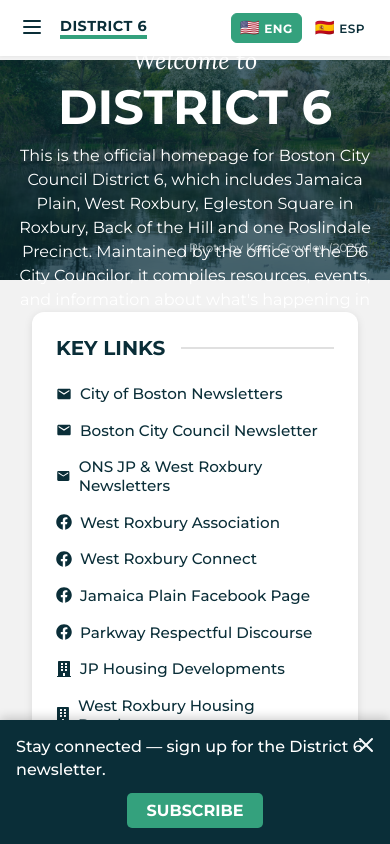
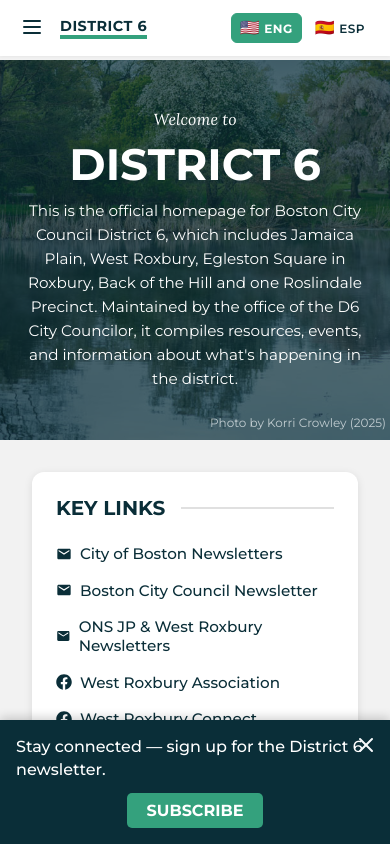
Before and after one commit to BU-Spark/pitne-district-6-app, a Next.js app in the folder next/: page / in a window 390 px wide. Shown: the top 844 px of the page. Built offline with nearby package versions, Linux system fonts and the light colour scheme; no server answers.

Commit message:
cleaned cramped header

```diff
--- a/next/app/components/NewsletterArchive/NewsletterArchive.tsx
+++ b/next/app/components/NewsletterArchive/NewsletterArchive.tsx
@@ -7,8 +7,7 @@ import { FaBuilding, FaFacebook, FaNewspaper, FaRoad } from 'react-icons/fa';
 import { FiAlertCircle, FiMapPin } from 'react-icons/fi';
 import { MdEmail } from 'react-icons/md';
 import { fetchNewsletters, Newsletter } from '../../utils/strapi.api';
-import 'react-pdf/dist/Page/AnnotationLayer.css';
-import 'react-pdf/dist/Page/TextLayer.css';
+
 
 const keyLinks = [
   {
--- a/next/app/home/HomePage.module.css
+++ b/next/app/home/HomePage.module.css
@@ -430,72 +430,65 @@
 
 /* Mobile friendly styles */
 @media (max-width: 768px) {
-  .hero {
-    height: 220px;
-    background-attachment: scroll; /* fixed bg causes bugs on mobile */
-    background-position: center center;
+
+  .container {
+    padding-left: 0;
+    padding-right: 0;
   }
 
+   .hero {
+    margin-left: -1rem;
+    margin-right: -1rem;
+    width: calc(100% + 2rem);
+  }
+  .heroText > * {
+    margin-top: 0.5rem;
+    margin-bottom: .5rem;
+  }
   .welcome {
-    font-size: 1.5rem;
+    font-size: 1rem;
+  }
+  .district {
+    font-size: 2.5rem;
+    margin-top: 0.25rem;
   }
 
-  .district {
-    font-size: 3rem;
+  .subtitle,
+  :global(.keyLinksCard),
+  :global(.newsletterArchiveCard),
+  .masonryWrapper,
+  :global(.subscribeFooter) {
+    padding-left: 2rem;
+    padding-right: 2rem;
   }
 
-  .subtitle {
-    font-size: 1rem;
-    padding: 0 12px;
+  :global(.keyLinksCard),
+  :global(.newsletterArchiveCard) {
+    margin-left: 0 !important;
+    margin-right: 0 !important;
+    border-radius: 10px;
+    padding: 1.25rem 1rem;
   }
 
+
   .masonryWrapper {
-    width: 100%;
-    padding: 0 12px;
+    margin-top: 1rem;
+  }
+  .photoCard {
+    margin-bottom: 1rem;
   }
 
-  .myMasonryGrid {
-    display: block;
+  :global(.subscribeFooter) {
+    padding: 1rem;
   }
+  .photoCredit {
+  bottom: 10px;
+  right: 20px;
+}
+}
 
-  .myMasonryGridColumn {
-    padding-left: 0;
-  }
 
-  .zoomImageWrapper {
-    width: 95vw;
-    height: 80vh;
-  }
-
-  .zoomedImage {
-    max-width: 95vw;
-    max-height: 80vh;
-  }
-
-  .closeBtn {
-    font-size: 2rem;
-    top: 10px;
-    right: 15px;
-  }
-
-  .prevBtn,
-  .nextBtn {
-    font-size: 3rem;
-    top: 50%;
-    transform: translateY(-50%);
-  }
-
-  .prevBtn {
-    left: 10px;
-  }
-
-  .nextBtn {
-    right: 10px;
-  }
-
-  .zoomCaption {
-    padding: 0 12px;
-    font-size: 0.9rem;
-    text-align: center;
-  }
+@media (max-width: 480px) {
+  .district { font-size: 2.75rem; }
+  .subtitle { font-size: .95rem; }
 }
```
